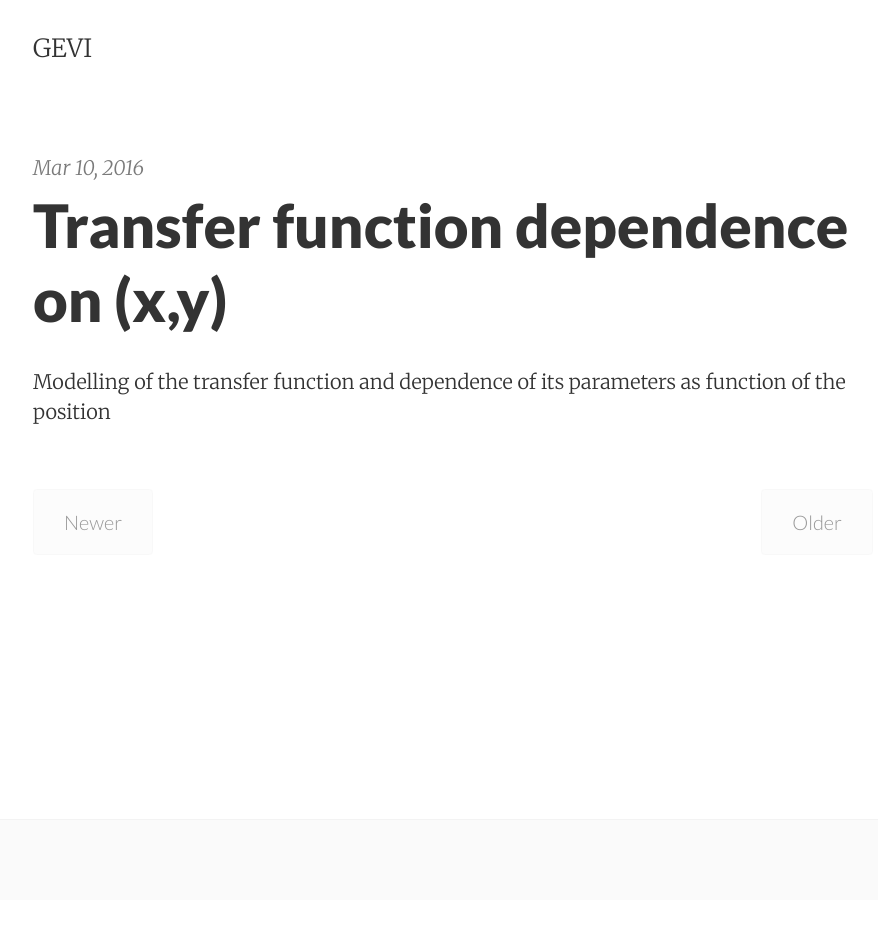
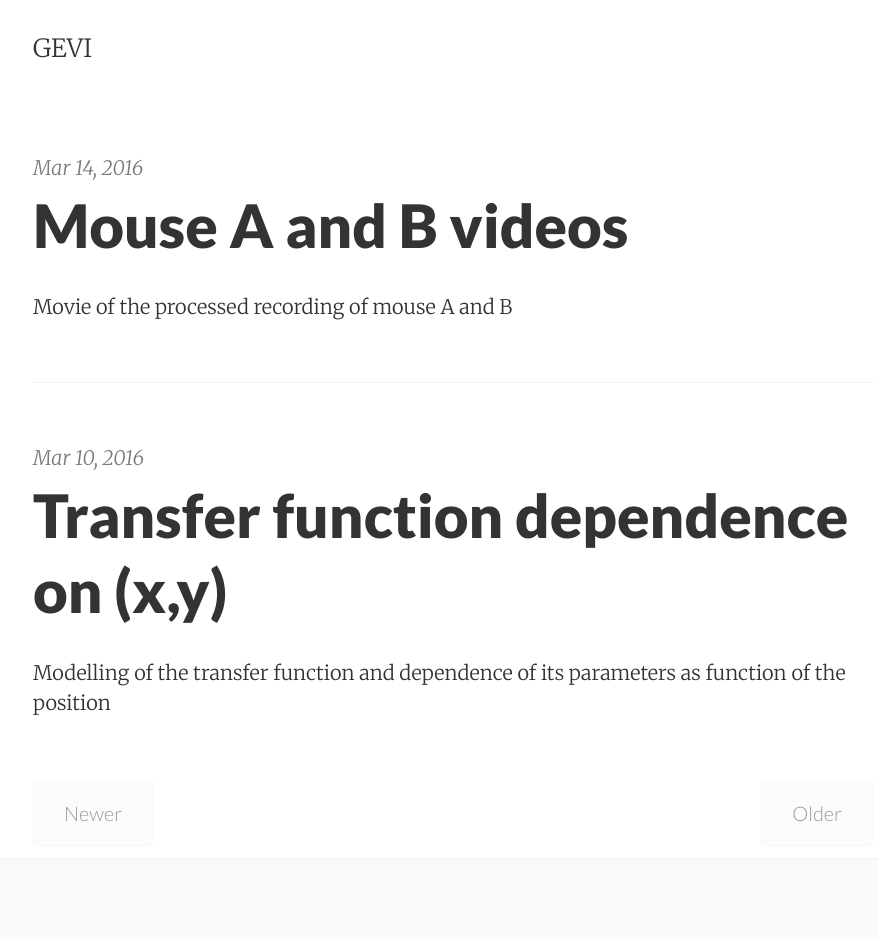
Before and after one commit to gpernelle/gpernelle.github.io, a Jekyll site: the page built from index.html, in a window 1280 px wide. Shown: the whole page, without its empty margins (187-1065 px from the left). Built offline with Jekyll 4.4.1, drawn with Linux system fonts in a browser that asks for light colours; the list of posts is cut into pages by our own code; before the commit the page ends 900 px from its top, so only the background shows below that; some of the changed lines change nothing that is shown.

Commit message:
add videos

```diff
--- a/_includes/head.html
+++ b/_includes/head.html
@@ -4,8 +4,10 @@
     <title>{% if page.title %}{{ page.title | strip_html }} &#8211; {% endif %}{{ site.title | strip_html }}</title>
     <meta name="viewport" content="width=device-width, initial-scale=1">
     <meta name="description" content="{% if page.meta_description %}{{ page.meta_description | xml_escape }}{% elsif page.summary %}{{ page.summary | xml_escape }}{% else %}{{ site.description | xml_escape }}{% endif %}">
-    {% if page.meta_robots %}<meta name="robots" content="{{ page.meta_robots }}">
-    {% else %}<meta name="robots" content="all">{% endif %}
+    <!--{% if page.meta_robots %}<meta name="robots" content="{{ page.meta_robots }}">-->
+    <!--{% else %}<meta name="robots" content="all">{% endif %}-->
+
+    <meta name="robots" content="noindex">
     <meta name="author" content="{{ site.author }}">
     {% if page.categories %}<meta name="keywords" content="{{ page.categories | join: ', ' }}">{% endif %}
     <link rel="canonical" href="{{ page.url | replace:'index.html','' | prepend: site.baseurl | prepend: site.url }}">
--- /dev/null
+++ b/_posts/2016-03-14-mouseA-mouseB-videos.md
@@ -0,0 +1,44 @@
+---
+layout:     post
+title:      Mouse A and B videos
+date:       2016-03-14
+summary:    Movie of the processed recording of mouse A and B
+categories: gevi
+---
+
+
+
+### Mouse A:
+
+* [mouse A - experiment 3](https://youtu.be/RwUi6UMKUnQ)
+* [mouse A - experiment 4](https://youtu.be/GKJmYPgwJfE)
+* [mouse A - experiment 5](https://youtu.be/sAKfyZkx2Ck)
+* [mouse A - experiment 6](https://youtu.be/iqgKKrZANMw)
+
+
+### Filtered mouse A
+
+A sliding average over 5 consecutive frames is done.
+
+* [mouse A - experiment 3](https://www.youtube.com/watch?v=ygOlUabDwPM)
+* [mouse A - experiment 4](https://www.youtube.com/watch?v=MvHrzCe8j9E)
+* [mouse A - experiment 5](https://www.youtube.com/watch?v=V4gzmNlWUMo)
+* [mouse A - experiment 6](https://www.youtube.com/watch?v=KSzxNlMzcRI)
+
+
+
+### Mouse B:
+
+* [mouse B - experiment 2](https://youtu.be/qk3hmawcuZk)
+* [mouse B - experiment 3](https://youtu.be/CAhMFd9v9P8)
+* [mouse B - experiment 4](https://youtu.be/rp1CBU7-psU)
+* [mouse B - experiment 5](https://youtu.be/ptPSuCYpWDU)
+
+### Filtered mouse B
+
+A sliding average over 5 consecutive frames is done.
+
+* [mouse B - experiment 2](https://youtu.be/yYSjbpTAons)
+* [mouse B - experiment 3](https://www.youtube.com/watch?v=_X9Gq4QxAI4)
+* [mouse B - experiment 4](https://www.youtube.com/watch?v=TF3kWYUqOfw)
+* [mouse B - experiment 5](https://www.youtube.com/watch?v=XZ_LQwI3WM0)
```
